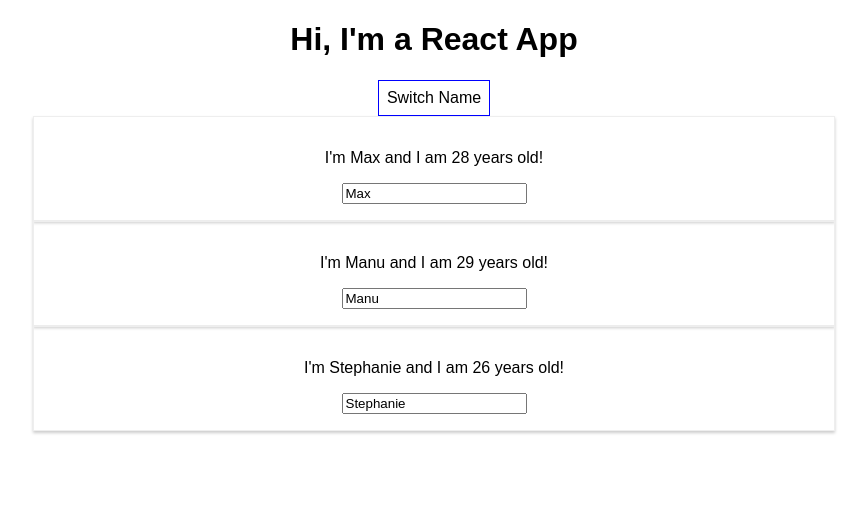
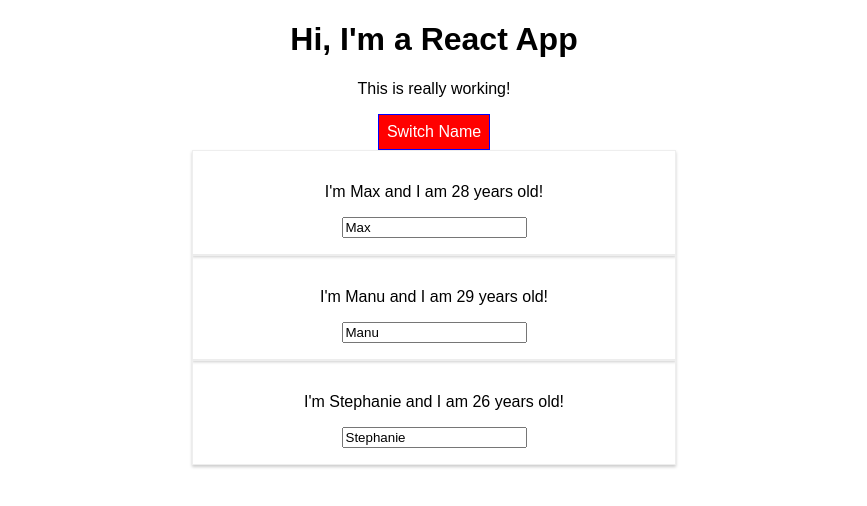
Before and after one commit to anguquga/react-complete, a React (Create React App) app: page / in a window 1280 px wide. Both pictures are taken after a click on the button "Switch Name". Shown: the top 506 px of the page, without its empty margins (206-1073 px from the left). Built offline with nearby package versions, Linux system fonts and the light colour scheme.

Commit message:
v5 con Radium

```diff
--- a/package.json
+++ b/package.json
@@ -3,6 +3,7 @@
   "version": "0.1.0",
   "private": true,
   "dependencies": {
+    "radium": "^0.26.0",
     "react": "^16.13.1",
     "react-dom": "^16.13.1",
     "react-scripts": "1.1.5"
--- a/src/App.css
+++ b/src/App.css
@@ -1,3 +1,11 @@
 .App {
   text-align: center;
 }
+
+.red{
+  color: red;
+}
+
+.bold{
+  font-weight: bold;
+}
--- a/src/App.js
+++ b/src/App.js
@@ -1,6 +1,7 @@
-import React, { Component } from 'react';
+import React, {Component} from 'react';
 import './App.css';
 import Person from './Person/Person';
+import Radium, {StyleRoot} from "radium";
 
 class App extends Component {
 
@@ -12,7 +13,6 @@ class App extends Component {
         ],
         showPersons: false
     };
-
 
     nameChangedHandler = (event, id) => {
         const personIndex = this.state.persons.findIndex(p => {
@@ -28,7 +28,8 @@ class App extends Component {
         const personsT = [...this.state.persons];
         personsT[personIndex] = personT;
 
-    this.setState({persons:personsT
+        this.setState({
+            persons: personsT
         });
     };
 
@@ -37,27 +38,32 @@ class App extends Component {
         this.setState({showPersons: !doesShow});
     };
 
-  deletePersonHandler= (personIndex) =>{
+    deletePersonHandler = (personIndex) => {
         //const personsT = this.state.persons.slice();
         const personsT = [...this.state.persons];
         personsT.splice(personIndex, 1);
-    this.setState({persons:personsT});
+        this.setState({persons: personsT});
     };
 
 
     render() {
 
         const style = {
-      backgroundColor: 'white',
+            backgroundColor: 'green',
+            color: 'white',
             font: 'inherit',
             border: '1px solid blue',
             padding: '8px',
-      cursor: 'pointer'
+            cursor: 'pointer',
+            ':hover': {
+                backgroundColor: 'lightgreen',
+                color: 'black'
+            }
         };
 
         let persons = null;
 
-    if(this.state.showPersons){
+        if (this.state.showPersons) {
             persons = (
                 <div>
                     {
@@ -72,20 +78,38 @@ class App extends Component {
                     }
                 </div>
             );
+            style.backgroundColor = 'red';
+            style[':hover'] = {
+                backgroundColor: 'salmon',
+                color: 'black'
+            }
+        }
+
+        const classes = [];
+
+        if (this.state.persons.length <= 2) {
+            classes.push('red');
+        }
+        if (this.state.persons.length <= 1) {
+            classes.push('bold');
         }
 
         return (
+            <StyleRoot>
                 <div className="App">
                     <h1>Hi, I'm a React App</h1>
+                    <p className={classes.join(' ')}>This is really working!</p>
                     <button
                         style={style}
-          onClick={this.togglePersonsHandler}>Switch Name</button>
+                        onClick={this.togglePersonsHandler}>Switch Name
+                    </button>
                     {
                         persons
                     }
                 </div>
+            </StyleRoot>
         );
     }
 }
 
-export default App;
+export default Radium(App);
--- a/src/Person/Person.js
+++ b/src/Person/Person.js
@@ -1,11 +1,18 @@
 import React from 'react';
+import Radium from "radium";
 
 import './Person.css';
 
 
 const person = (props) => {
+    const style = {
+        '@media (min-width: 500px)':{
+            width: '450px'
+        }
+    };
+
      return (
-        <div className="Person">
+        <div className="Person" style={style}>
             <p onClick={props.click}>I'm {props.name} and I am {props.age} years old!</p>
             <p>{props.children}</p>
             <input type="text" onChange={props.changed} value={props.name} />
@@ -13,4 +20,4 @@ const person = (props) => {
     )
 };
 
-export default person;
+export default Radium(person);
```
Also changed, not shown: src/Person/Person.css (+7 -0 lines), 2 other files (tests, documents, lock files or other folders). Lines whose indentation alone changed are shown as unchanged.
